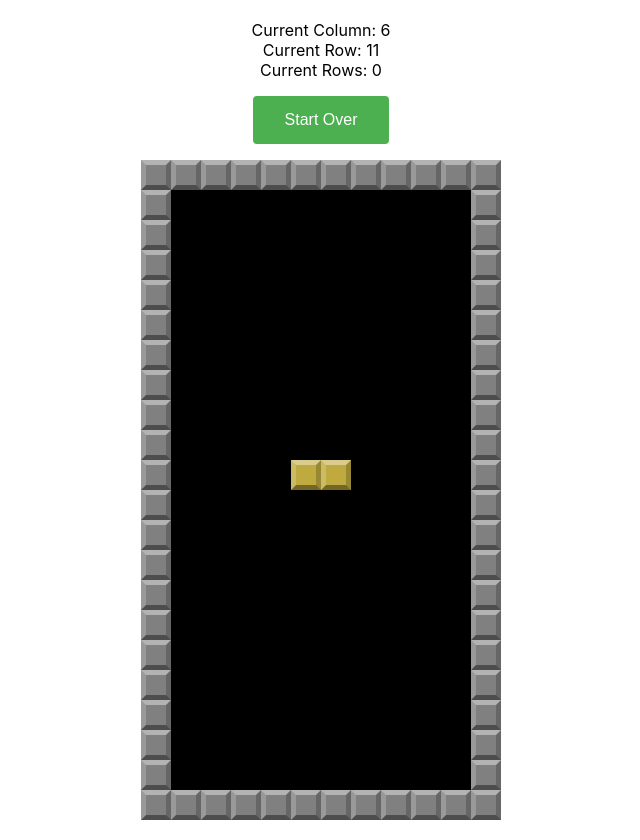
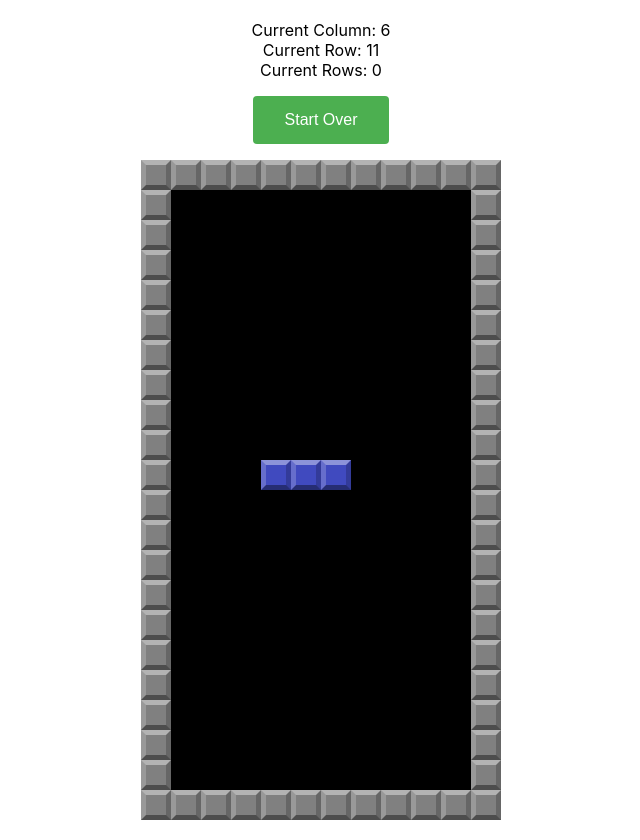
Before and after one commit to nhero/tetris, a React (Create React App) app: page / in a window 1280 px wide. Shown: the whole page, without its empty margins (319-959 px from the left). Built offline with nearby package versions, Linux system fonts and the light colour scheme.

Commit message:
add tetriminoes

```diff
--- a/src/components/Tetris/Tetris.tsx
+++ b/src/components/Tetris/Tetris.tsx
@@ -5,20 +5,15 @@ import Grid from "./../Grid/Grid";
 import useKeypress from "../../hooks/useKeypress";
 import useInterval from "../../hooks/useInterval";
 
-// eslint-disable-next-line
-interface IPiece {
-  column: number;
-  row: number;
-  color: string;
-}
-
+import IPiece from "./tetris.interface";
+import tetriminoes from "./tetriminoes";
 interface ITetris {
   grid: any;
   currentColumn: number;
   currentRow: number;
   refreshSpeed: number;
-  currentPiece: any;
-  previousPiece: any;
+  currentPiece: Array<IPiece>;
+  previousPiece: Array<IPiece>;
   gameOver: boolean;
   clearedRows: number;
   score: number;
@@ -30,15 +25,7 @@ const Tetris = () => {
   const columns = 10;
   const totalRows = border ? rows + 2 : rows;
   const totalColumns = columns ? columns + 2 : columns;
-  const colors = [
-    "green",
-    "red",
-    "yellow",
-    "light-blue",
-    "dark-blue",
-    "orange",
-    "purple",
-  ];
+  const initialColumn = 6;
 
   const didClearRow = () => {
     setTetris((tetris) => {
@@ -128,9 +115,11 @@ const Tetris = () => {
       ) {
         tetris.gameOver = true;
       }
-      // can't move to next row so reset row
+      // can't move to next row so reset row and get next piece
       else if (tetris.grid[nextRow][tetris.currentColumn] !== "blank") {
         nextRow = 1;
+        tetris.currentColumn = initialColumn;
+        tetris.currentPiece = getNextPiece();
       }
 
       return {
@@ -278,29 +267,15 @@ const Tetris = () => {
   };
 
   const getNextPiece = () => {
-    const colorNumber: number = Math.floor(Math.random() * 6);
-    const piece = [
-      {
-        column: 6,
-        columnOffset: 0,
-        row: 1,
-        color: colors[colorNumber],
-      },
-      {
-        column: 5,
-        columnOffset: -1,
-        row: 1,
-        color: colors[colorNumber],
-      },
-    ];
+    const pieceNumber: number = Math.floor(Math.random() * 6);
 
-    return piece;
+    return tetriminoes[pieceNumber];
   };
 
   const loadInitialGameState = () => {
     const tetris: ITetris = {
       grid: getInitialGrid(),
-      currentColumn: 6,
+      currentColumn: initialColumn,
       currentRow: 1,
       currentPiece: getNextPiece(),
       previousPiece: [],
--- /dev/null
+++ b/src/components/Tetris/tetriminoes.ts
@@ -0,0 +1,195 @@
+import IPiece from "./tetris.interface";
+
+const tetriminoes: Array<Array<IPiece>> = [
+  [
+    // straight
+    {
+      column: 4,
+      columnOffset: -2,
+      row: 1,
+      color: "light-blue",
+    },
+    {
+      column: 5,
+      columnOffset: -1,
+      row: 1,
+      color: "light-blue",
+    },
+    {
+      column: 6,
+      columnOffset: 0,
+      row: 1,
+      color: "light-blue",
+    },
+    {
+      column: 7,
+      columnOffset: 1,
+      row: 1,
+      color: "light-blue",
+    },
+  ],
+  // square
+  [
+    {
+      column: 5,
+      columnOffset: -1,
+      row: 1,
+      color: "yellow",
+    },
+    {
+      column: 6,
+      columnOffset: 0,
+      row: 1,
+      color: "yellow",
+    },
+    {
+      column: 5,
+      columnOffset: -1,
+      row: 2,
+      color: "yellow",
+    },
+    {
+      column: 6,
+      columnOffset: 0,
+      row: 2,
+      color: "yellow",
+    },
+  ],
+  // backwards L
+  [
+    {
+      column: 4,
+      columnOffset: -2,
+      row: 1,
+      color: "dark-blue",
+    },
+    {
+      column: 4,
+      columnOffset: -2,
+      row: 2,
+      color: "dark-blue",
+    },
+    {
+      column: 5,
+      columnOffset: -1,
+      row: 2,
+      color: "dark-blue",
+    },
+    {
+      column: 6,
+      columnOffset: 0,
+      row: 2,
+      color: "dark-blue",
+    },
+  ],
+  // regular L
+  [
+    {
+      column: 6,
+      columnOffset: 0,
+      row: 1,
+      color: "orange",
+    },
+    {
+      column: 4,
+      columnOffset: -2,
+      row: 2,
+      color: "orange",
+    },
+    {
+      column: 5,
+      columnOffset: -1,
+      row: 2,
+      color: "orange",
+    },
+    {
+      column: 6,
+      columnOffset: 0,
+      row: 2,
+      color: "orange",
+    },
+  ],
+  // T
+  [
+    {
+      column: 5,
+      columnOffset: -1,
+      row: 1,
+      color: "purple",
+    },
+    {
+      column: 4,
+      columnOffset: -2,
+      row: 2,
+      color: "purple",
+    },
+    {
+      column: 5,
+      columnOffset: -1,
+      row: 2,
+      color: "purple",
+    },
+    {
+      column: 6,
+      columnOffset: 0,
+      row: 2,
+      color: "purple",
+    },
+  ],
+  // skew right
+  [
+    {
+      column: 5,
+      columnOffset: -1,
+      row: 1,
+      color: "green",
+    },
+    {
+      column: 6,
+      columnOffset: 0,
+      row: 1,
+      color: "green",
+    },
+    {
+      column: 4,
+      columnOffset: -2,
+      row: 2,
+      color: "green",
+    },
+    {
+      column: 5,
+      columnOffset: -1,
+      row: 2,
+      color: "green",
+    },
+  ],
+  // skew left
+  [
+    {
+      column: 4,
+      columnOffset: -2,
+      row: 1,
+      color: "red",
+    },
+    {
+      column: 5,
+      columnOffset: -1,
+      row: 1,
+      color: "red",
+    },
+    {
+      column: 5,
+      columnOffset: -1,
+      row: 2,
+      color: "red",
+    },
+    {
+      column: 6,
+      columnOffset: 0,
+      row: 2,
+      color: "red",
+    },
+  ],
+];
+
+export default tetriminoes;
```
Also changed, not shown: src/components/Tetris/tetris.interface.ts (added, +8 -0 lines).
